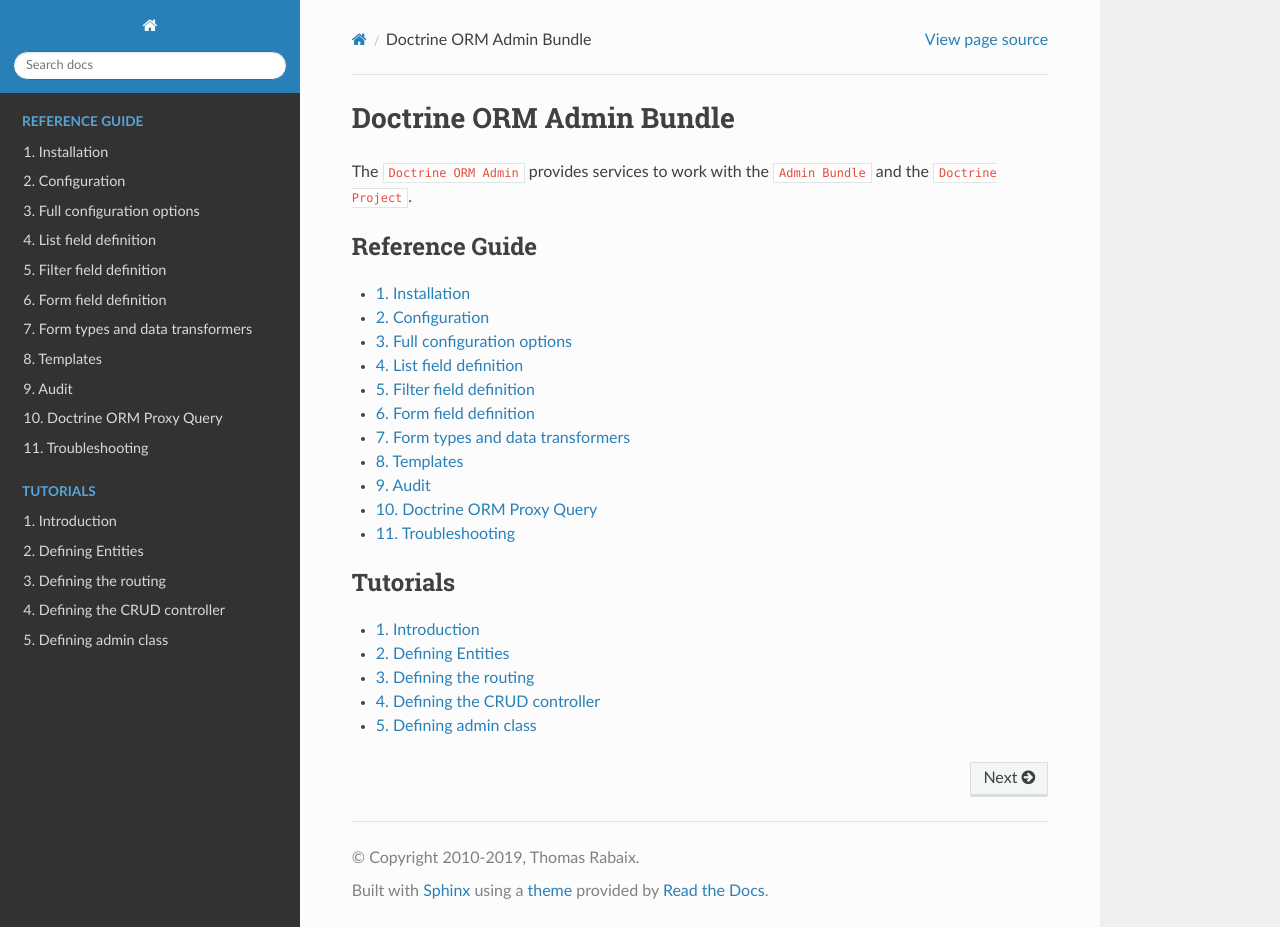
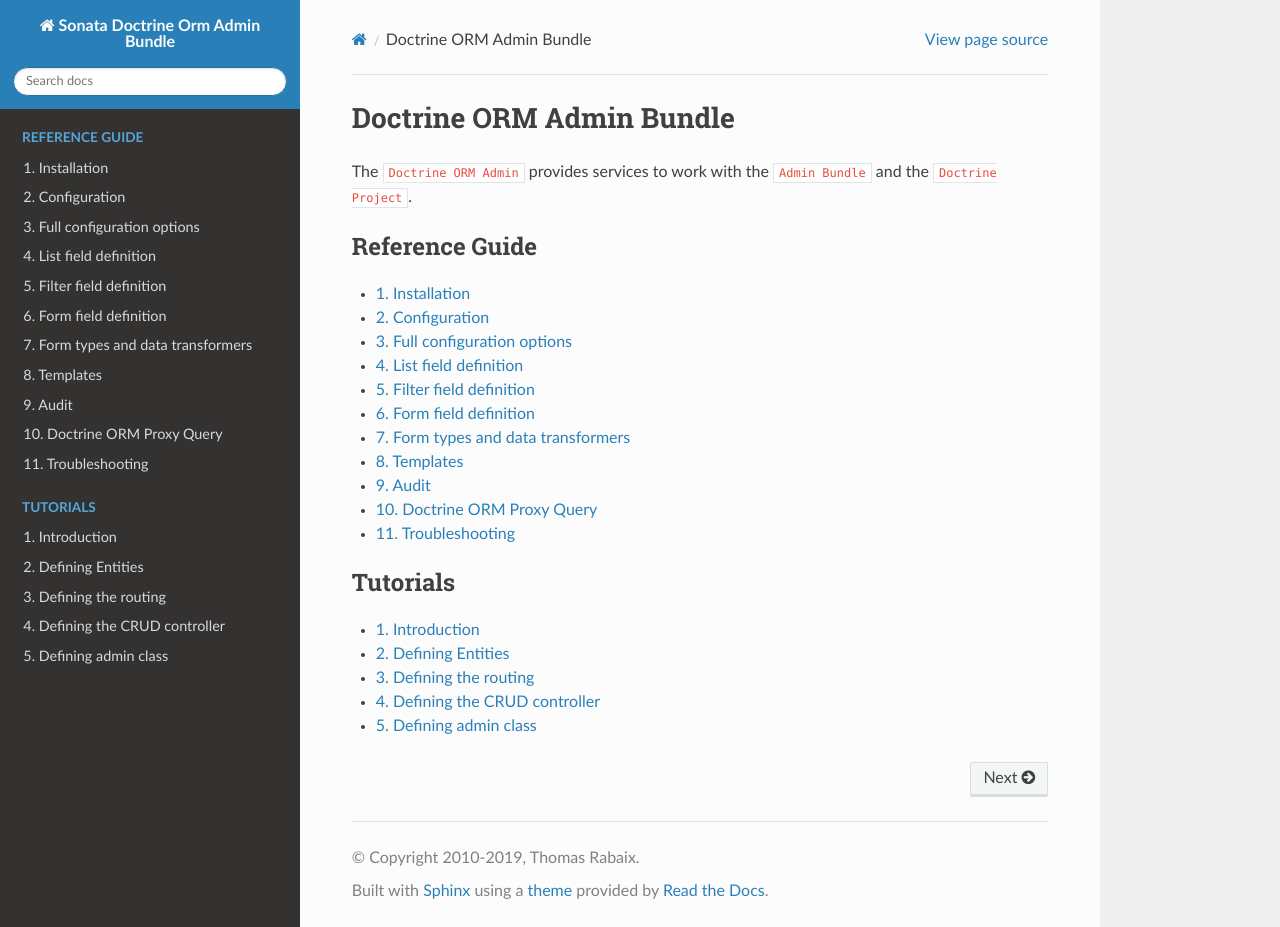
Before and after one commit to sonata-project/SonataDoctrineORMAdminBundle, a Sphinx documentation site: the page built from docs/index.rst, in a window 1280 px wide and 927 px high. Built offline with Sphinx 7.4.7 and the Read the Docs theme 2.0.0, drawn with Linux system fonts in a browser that asks for light colours.

Commit message:
DevKit updates

```diff
--- a/docs/conf.py
+++ b/docs/conf.py
@@ -48,7 +48,7 @@
 master_doc = 'index'
 
 # General information about the project.
-project = u''
+project = u'Sonata Doctrine Orm Admin Bundle'
 copyright = u'2010-2019, Thomas Rabaix'
 
 # The version info for the project you're documenting, acts as replacement for
```
Also changed, not shown: .travis.yml, 1 other file.
